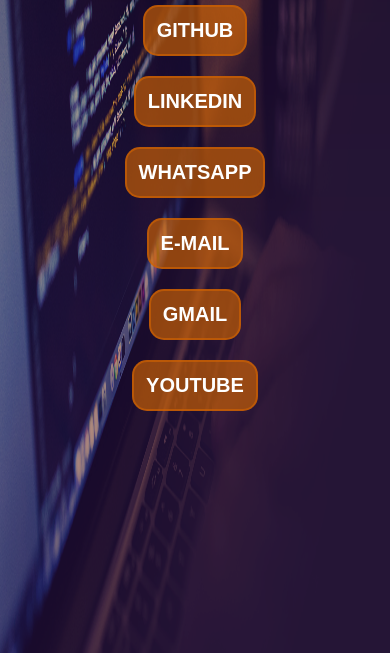
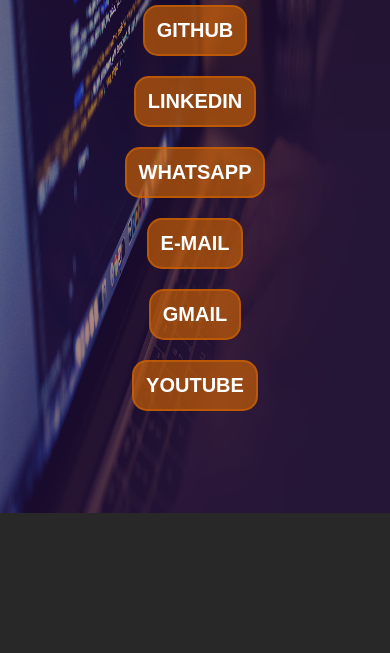
Before and after one commit to LuanRibeiro0/redes-atualizadas, a plain HTML site: page index.html in a window 390 px wide. Shown: the part 387-1040 px from the top of the page. After the commit the page ends 900 px from the top, so only its background shows below. Drawn offline with Linux system fonts and the light colour scheme.

Commit message:
Update responsive.css

```diff
--- a/css/responsive.css
+++ b/css/responsive.css
@@ -9,7 +9,6 @@
 @media screen and (max-width:426px){
     .img-fundo img{
         width: 100%;
-        height: 1040px;
     }
 
 }
```
